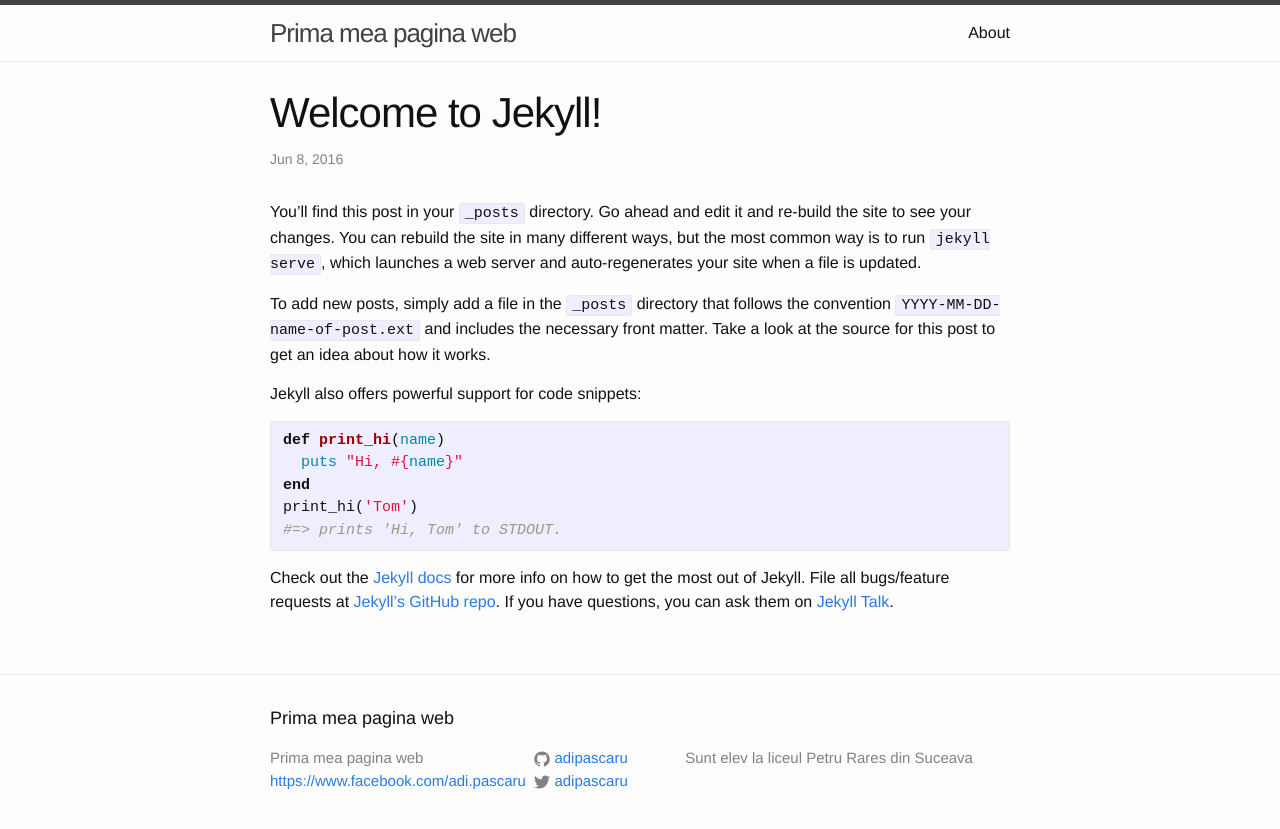
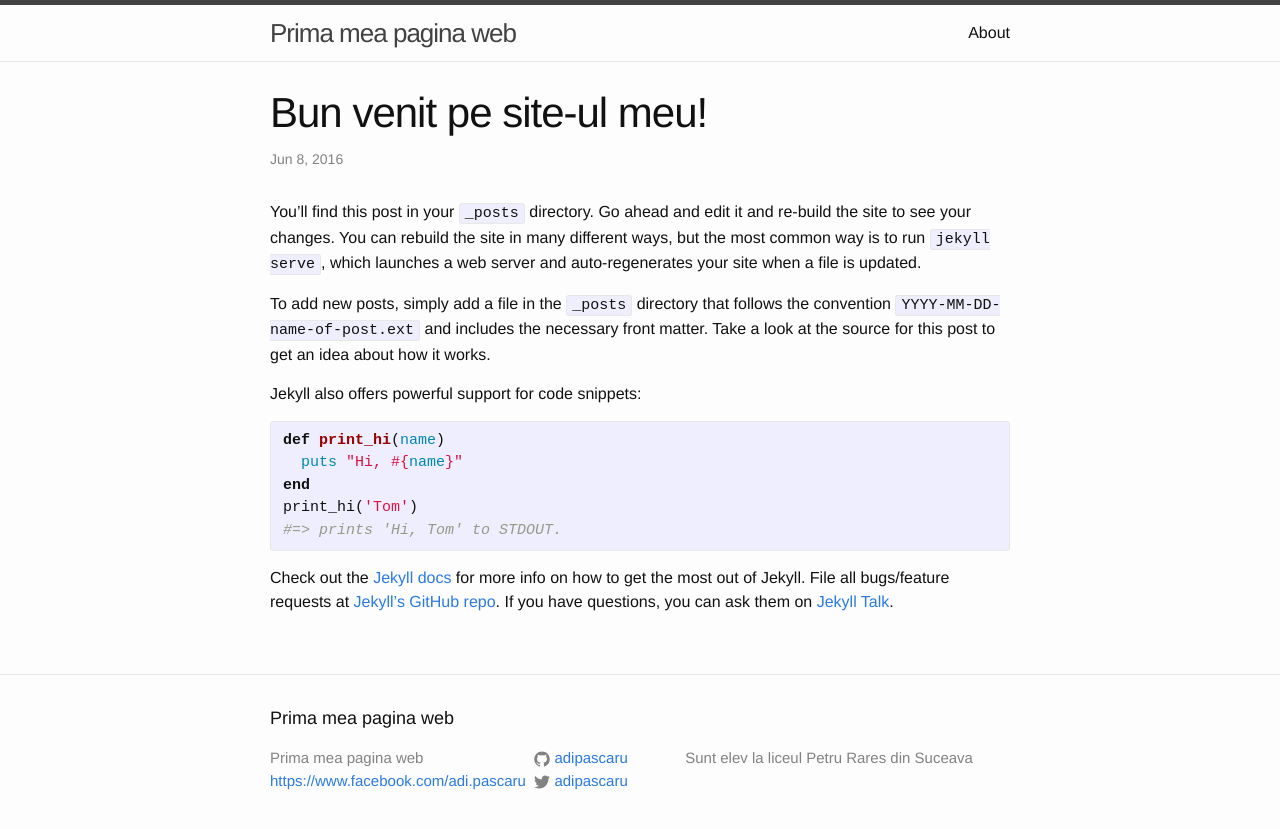
Before and after one commit to adipascaru/adipascaru.github.io, a Jekyll site: the page built from _posts/2016-06-08-welcome-to-jekyll.markdown, in a window 1280 px wide. Shown: the top 829 px of the page. Built offline with Jekyll 4.4.1, drawn with Linux system fonts in a browser that asks for light colours.

Commit message:
Update 2016-06-08-welcome-to-jekyll.markdown

```diff
--- a/_posts/2016-06-08-welcome-to-jekyll.markdown
+++ b/_posts/2016-06-08-welcome-to-jekyll.markdown
@@ -1,6 +1,6 @@
 ---
 layout: post
-title:  "Welcome to Jekyll!"
+title:  "Bun venit pe site-ul meu!"
 date:   2016-06-08 10:48:09 -0400
 categories: jekyll update
 ---
```
